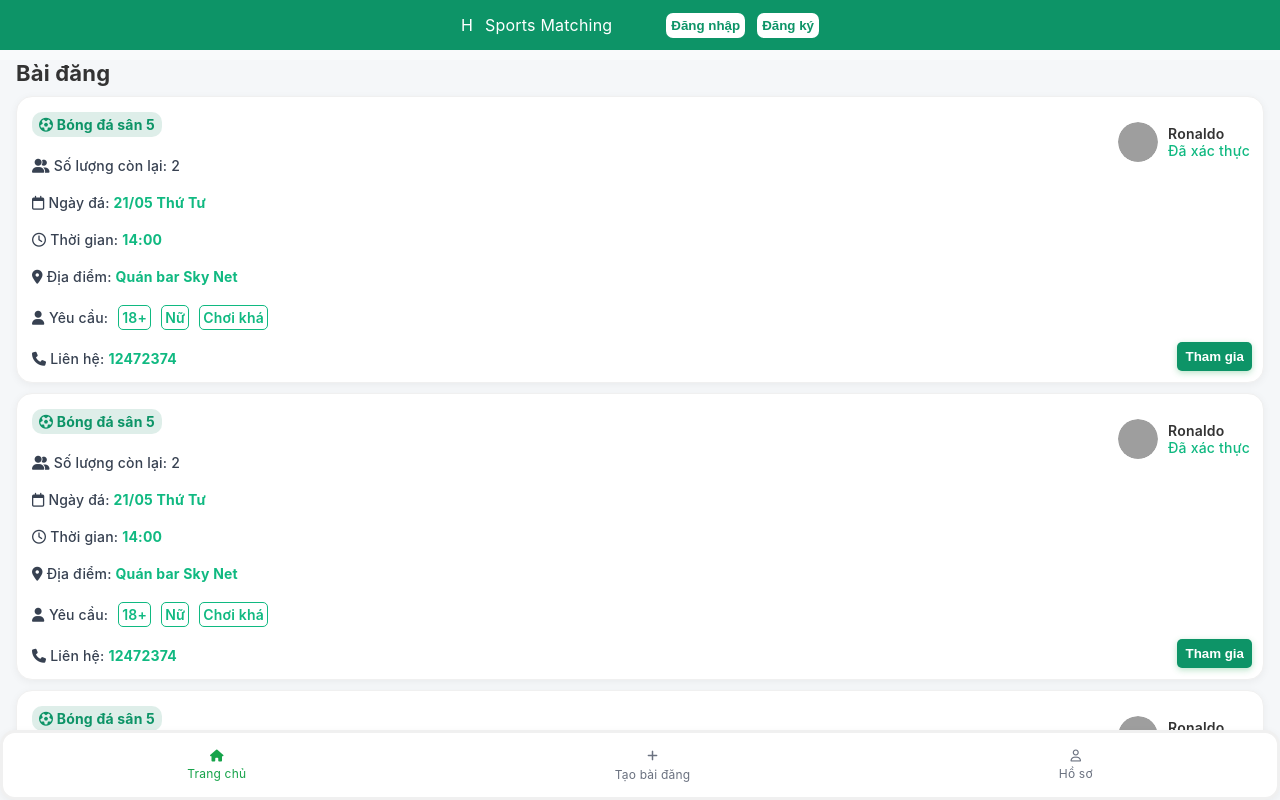
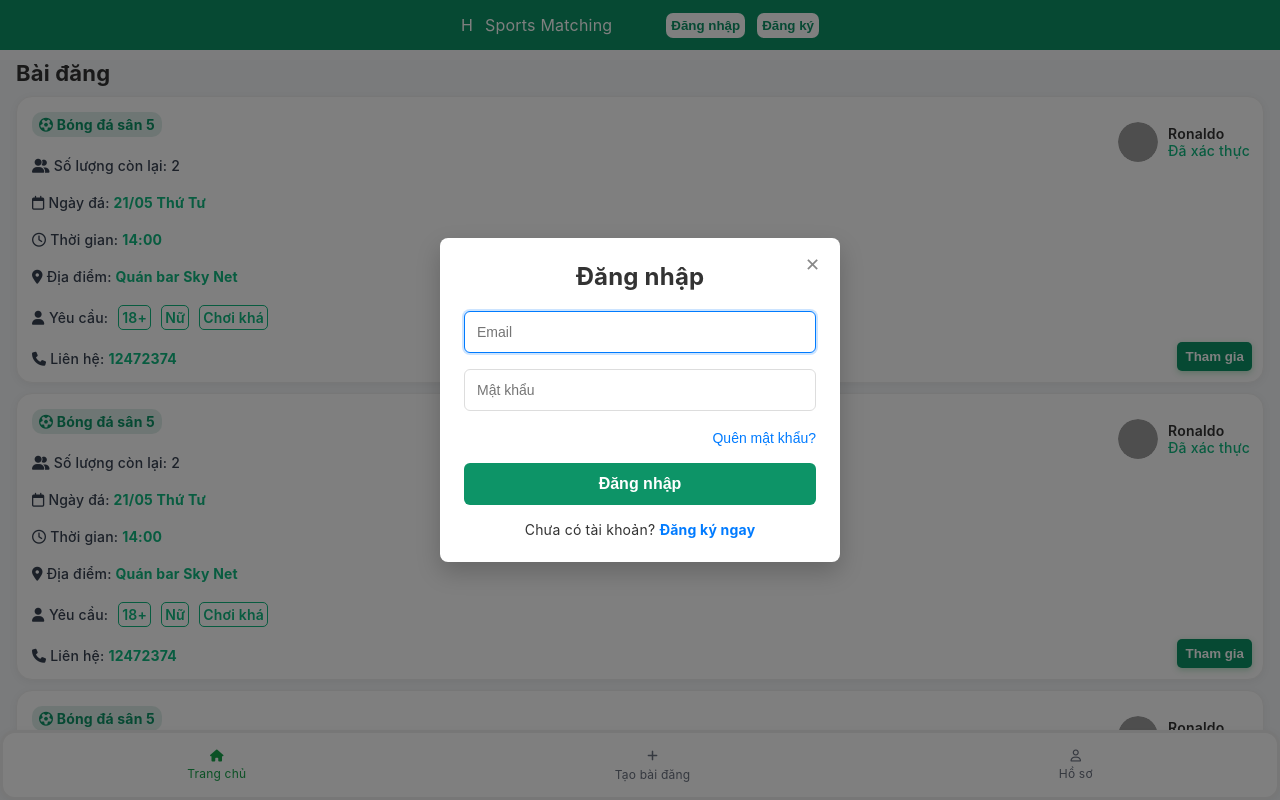
Before and after one commit to hung230206/Sport_Matching, a React (Vite) app in the folder my-project/: page / in a window 1280 px wide. Both pictures are taken after a click on the button "Đăng nhập". Shown: the top 800 px of the page. Built offline with nearby package versions, Linux system fonts and the light colour scheme; grey boxes are pictures that could not be loaded.

Commit message:
save work before pulling main

```diff
--- a/my-project/src/Components/Header.jsx
+++ b/my-project/src/Components/Header.jsx
@@ -1,7 +1,9 @@
 import { useState } from 'react';
 import './Header.css';
+import LoginPopup from '../Components/LoginPopup'
 
 const Header = () => {
+  const [authType, setAuthType] = useState(null);
   return (
     <header>
       <div className="header-container">
@@ -11,10 +13,19 @@ const Header = () => {
         </div>
 
         <div className="header-auth">
-          <button className="btn-auth btn-login">Đăng nhập</button>
-          <button className="btn-auth btn-register">Đăng ký</button>
+          <button className="btn-auth btn-login"
+         onClick={() => setAuthType('login')}
+          >Đăng nhập</button>
+          <button className="btn-auth btn-register"
+          onClick={() => setAuthType('register')}
+          >Đăng ký</button>
         </div>
       </div>
+      <LoginPopup
+        isOpen={authType !== null}
+        initialView={authType}
+        onClose={() => setAuthType(null)}
+      />
     </header>
   );
 };
--- /dev/null
+++ b/my-project/src/Components/LoginPopup.css
@@ -0,0 +1,91 @@
+.popup-overlay {
+  position: fixed;
+  top: 0;
+  left: 0;
+  right: 0;
+  bottom: 0;
+  background-color: rgba(0, 0, 0, 0.5);
+  display: flex;
+  justify-content: center;
+  align-items: center;
+  z-index: 100000;
+}
+
+.popup-content {
+  position: relative;
+  background-color: #ffffff;
+  width: 100%;
+  max-width: 400px;
+  padding: 24px;
+  border-radius: 8px;
+  box-shadow: 0 10px 25px rgba(0, 0, 0, 0.2);
+  animation: slideDown 0.3s ease-out forwards;
+}
+
+@keyframes slideDown {
+  from {
+    opacity: 0;
+    transform: translateY(-20px);
+  }
+  to {
+    opacity: 1;
+    transform: translateY(0);
+  }
+}
+
+.btn-close-popup {
+  position: absolute;
+  top: 12px;
+  right: 12px;
+  background: transparent;
+  border: none;
+  font-size: 18px;
+  color: #888;
+  cursor: pointer;
+  padding: 4px 8px;
+}
+
+.btn-close-popup:hover {
+  color: #333;
+}
+
+.popup-title {
+  text-align: center;
+  margin-top: 0;
+  margin-bottom: 20px;
+  font-size: 24px;
+  color: #333;
+}
+
+.popup-input {
+  width: 100%;
+  padding: 12px;
+  margin-bottom: 16px;
+  border: 1px solid #ddd;
+  border-radius: 6px;
+  font-size: 14px;
+  box-sizing: border-box;
+}
+
+.popup-input:focus {
+  outline: none;
+  border-color: #007bff;
+  box-shadow: 0 0 0 2px rgba(0, 123, 255, 0.2);
+}
+
+.btn-submit-popup {
+  width: 100%;
+  padding: 12px;
+  background-color: #0d9467;
+  color: white;
+  border: none;
+  border-radius: 6px;
+  font-size: 16px;
+  font-weight: bold;
+  cursor: pointer;
+  transition: background-color 0.2s;
+}
+
+.btn-submit-popup:hover {
+  background-color: #0d9467;
+}
--- /dev/null
+++ b/my-project/src/Components/LoginPopup.jsx
@@ -0,0 +1,121 @@
+import { useEffect, useState } from 'react';
+import { createPortal } from 'react-dom';
+import './LoginPopup.css'; // Dùng chung 1 file CSS này là đủ
+
+// Thêm prop initialView để Header biết nên mở form nào trước
+const LoginPopup = ({ isOpen, onClose, initialView = 'login' }) => {
+  const [view, setView] = useState(initialView);
+
+  useEffect(() => {
+    if (isOpen) {
+      document.body.style.overflow = 'hidden';
+      // Mở popup lên thì set view theo prop truyền vào
+      setView(initialView);
+    } else {
+      document.body.style.overflow = 'unset';
+    }
+    return () => { document.body.style.overflow = 'unset'; };
+  }, [isOpen, initialView]);
+
+  if (!isOpen) return null;
+
+  return createPortal(
+    <div className="popup-overlay" onClick={onClose}>
+      <div className="popup-content" onClick={(e) => e.stopPropagation()}>
+
+        <button className="btn-close-popup" onClick={onClose}>✕</button>
+
+        {/* ĐỔI TIÊU ĐỀ DỰA THEO VIEW */}
+        <h2 className="popup-title">
+          {view === 'login' && 'Đăng nhập'}
+          {view === 'forgot' && 'Quên mật khẩu'}
+          {view === 'register' && 'Đăng ký tài khoản'}
+        </h2>
+
+        {/* 1. FORM ĐĂNG NHẬP */}
+        {view === 'login' && (
+          <form onSubmit={(e) => e.preventDefault()}>
+            <input className="popup-input" type="email" placeholder="Email" autoFocus required />
+            <input className="popup-input" type="password" placeholder="Mật khẩu" required />
+
+            <div style={{ textAlign: 'right', marginBottom: '16px' }}>
+              <button
+                type="button"
+                style={{ background: 'none', border: 'none', color: '#007bff', cursor: 'pointer', fontSize: '14px' }}
+                onClick={() => setView('forgot')}
+              >
+                Quên mật khẩu?
+              </button>
+            </div>
+
+            <button type="submit" className="btn-submit-popup">
+              Đăng nhập
+            </button>
+
+            {/* Chuyển sang Đăng ký */}
+            <p style={{ textAlign: 'center', marginTop: '16px', fontSize: '14px' }}>
+              Chưa có tài khoản?{' '}
+              <span
+                style={{ color: '#007bff', cursor: 'pointer', fontWeight: 'bold' }}
+                onClick={() => setView('register')}
+              >
+                Đăng ký ngay
+              </span>
+            </p>
+          </form>
+        )}
+
+        {/* 2. FORM QUÊN MẬT KHẨU */}
+        {view === 'forgot' && (
+          <form onSubmit={(e) => e.preventDefault()}>
+            <p style={{ fontSize: '14px', color: '#555', marginBottom: '16px', textAlign: 'center' }}>
+              Nhập email của bạn, chúng tôi sẽ gửi link đặt lại mật khẩu.
+            </p>
+            <input className="popup-input" type="email" placeholder="Nhập email của bạn..." autoFocus required />
+
+            <button type="submit" className="btn-submit-popup" style={{ marginBottom: '12px' }}>
+              Gửi link khôi phục
+            </button>
+
+            <button
+              type="button"
+              style={{ width: '100%', background: 'none', border: '1px solid #ddd', padding: '10px', borderRadius: '6px', cursor: 'pointer', fontSize: '14px' }}
+              onClick={() => setView('login')}
+            >
+              Quay lại Đăng nhập
+            </button>
+          </form>
+        )}
+
+        {/* 3. FORM ĐĂNG KÝ (Dùng lại y chang các class CSS) */}
+        {view === 'register' && (
+          <form onSubmit={(e) => e.preventDefault()}>
+            <input className="popup-input" type="text" placeholder="Họ và tên" autoFocus required />
+            <input className="popup-input" type="email" placeholder="Email" required />
+            <input className="popup-input" type="password" placeholder="Mật khẩu" required />
+            <input className="popup-input" type="password" placeholder="Xác nhận mật khẩu" required />
+
+            <button type="submit" className="btn-submit-popup">
+              Đăng ký
+            </button>
+
+            {/* Chuyển về Đăng nhập */}
+            <p style={{ textAlign: 'center', marginTop: '16px', fontSize: '14px' }}>
+              Đã có tài khoản?{' '}
+              <span
+                style={{ color: '#007bff', cursor: 'pointer', fontWeight: 'bold' }}
+                onClick={() => setView('login')}
+              >
+                Đăng nhập
+              </span>
+            </p>
+          </form>
+        )}
+
+      </div>
+    </div>,
+    document.body
+  );
+};
+
+export default LoginPopup;
--- a/my-project/src/pages/Home.jsx
+++ b/my-project/src/pages/Home.jsx
@@ -9,6 +9,7 @@ const Home = () => {
         <div className="app-container">
             <Header />
             <main className="main-content">
+
                 <h1 className="page-title">
 
                     Bài đăng
```
